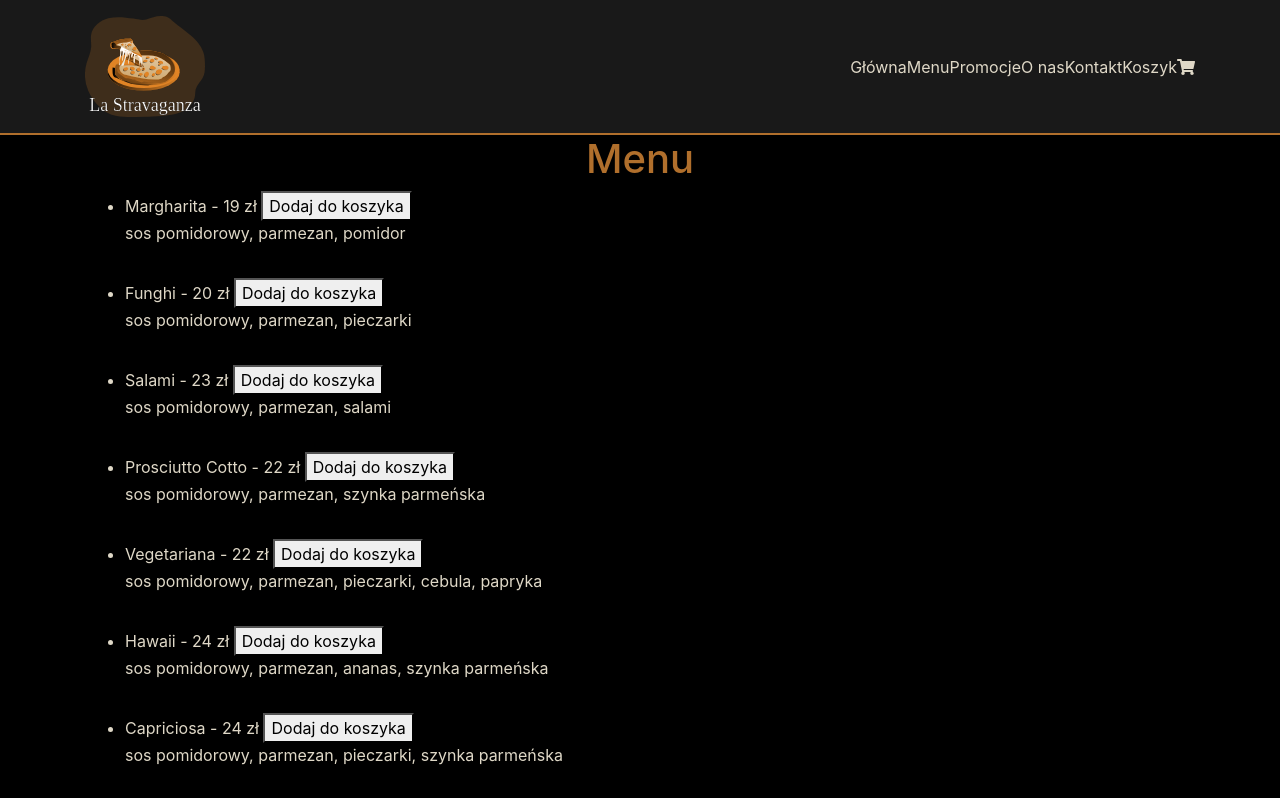
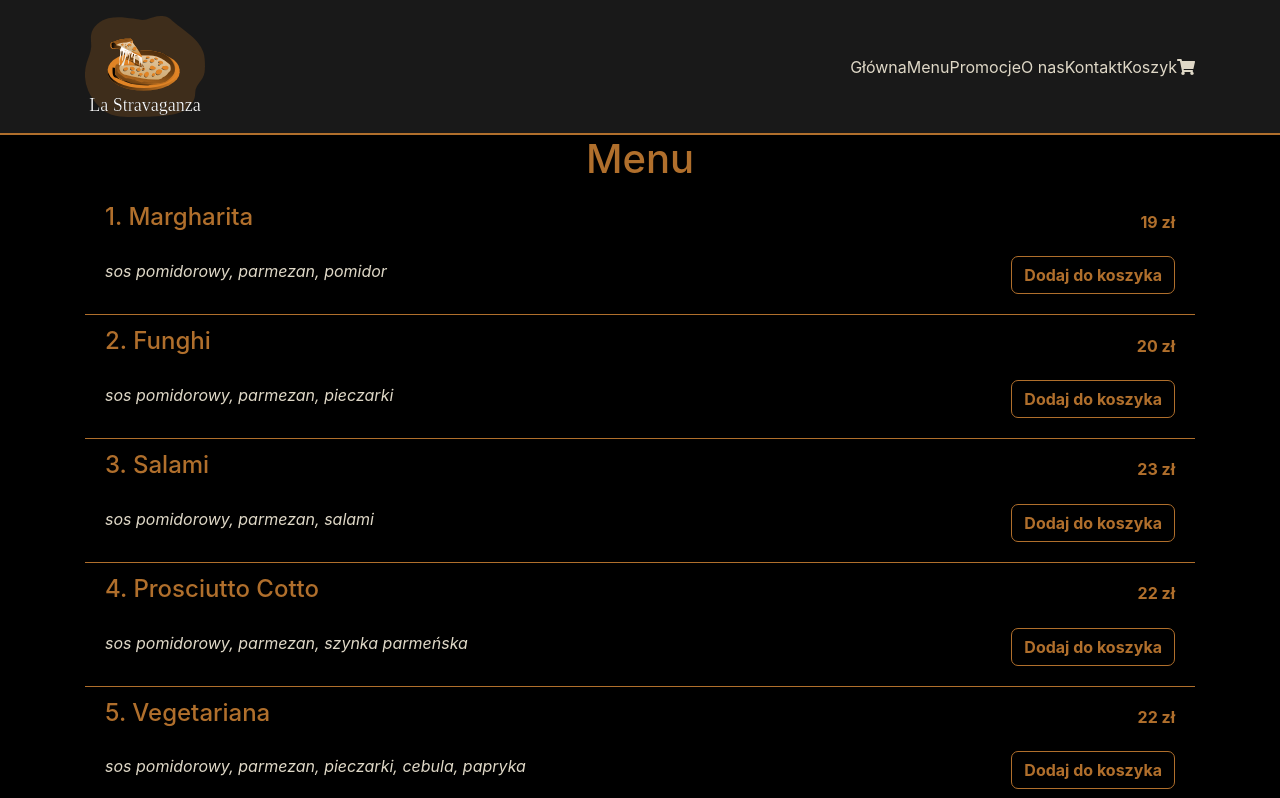
Before and after one commit to sebastian-mscisz/LaStravaganza-Project, a React app: page /menu in a window 1280 px wide. Shown: the top 798 px of the page. Built offline with nearby package versions, Linux system fonts and the light colour scheme.

Commit message:
+added more styles to menu

```diff
--- a/src/components/index.js
+++ b/src/components/index.js
@@ -4,6 +4,7 @@ import App from "./App";
 import "bootstrap/dist/css/bootstrap.min.css";
 import "bootstrap/dist/js/bootstrap";
 import "@fortawesome/fontawesome-free/js/all.js";
+import "@fortawesome/fontawesome-free/css/all.css";
 import "../sass/index.scss";
 
 ReactDOM.render(<App />, document.getElementById("root"));
--- a/src/components/layouts/AddToCartButton.js
+++ b/src/components/layouts/AddToCartButton.js
@@ -8,7 +8,16 @@ const AddToCartButton = (props) => {
     ingredients: props.ingredients,
   };
   return (
-    <button onClick={() => props.handleAddItem(item)}>Dodaj do koszyka</button>
+    <button
+      className="buyBtn btn btn-outline-secondary"
+      data-hover='<span className="fas fa-shopping-cart"></span>'
+      onClick={() => props.handleAddItem(item)}
+    >
+      <span class="btnIcon fas fa-shopping-cart"></span>
+      <span>
+        <strong>Dodaj do koszyka</strong>
+      </span>
+    </button>
   );
 };
 
--- a/src/components/layouts/Item.js
+++ b/src/components/layouts/Item.js
@@ -3,8 +3,26 @@ import AddToCartButton from "./AddToCartButton";
 
 const Item = (props) => {
   return (
-    <li key={props.id}>
-      {props.name} - {props.price}{" "}
+    <li className="list-group-item bg-primary border-secondary" key={props.id}>
+      <div className="row">
+        <div className="col-9 m-auto">
+          <h4>
+            {props.id}. {props.name}
+          </h4>
+        </div>
+        <div className="col-3 text-right m-auto">
+          <p className="text-secondary m-auto">
+            <strong>{props.price}</strong>
+          </p>
+        </div>
+      </div>
+      <div className="row">
+        <div className="col-sm m-auto">
+          <p className="m-auto pt-2 pb-2">
+            <em>{props.ingredients}</em>
+          </p>
+        </div>
+        <div className="pb-2 pt-3 col-sm text-sm-right">
           <AddToCartButton
             id={props.id}
             name={props.name}
@@ -12,9 +30,8 @@ const Item = (props) => {
             ingredients={props.ingredients}
             handleAddItem={props.handleAddItem}
           />
-      <br />
-      {props.ingredients}
-      <hr />
+        </div>
+      </div>
     </li>
   );
 };
--- a/src/components/layouts/ItemList.js
+++ b/src/components/layouts/ItemList.js
@@ -14,8 +14,8 @@ const ItemList = (props) => {
   return (
     <>
       <div className="navbar-nav">
-        <h1 className="h1 text-center">Menu</h1>
-        <ul>{items}</ul>
+        <h1 className="text-center">Menu</h1>
+        <ul className="list-group list-group-flush">{items}</ul>
       </div>
     </>
   );
--- /dev/null
+++ b/src/sass/_buttons.scss
@@ -0,0 +1,43 @@
+.buyBtn {
+  position: relative;
+  border-radius: 7px 7px;
+  & .btnIcon {
+    visibility: hidden;
+    display: none;
+  }
+  &:hover {
+    background: $tertiary;
+  }
+  & span {
+    transition: 0.6s;
+    transition-delay: 0.2s;
+  }
+  &:before {
+    content: "";
+    position: absolute;
+    width: 85%;
+    text-align: center;
+    opacity: 0;
+    transition: 0.4s, opacity 0.6s;
+  }
+
+  /* :before */
+  &:before {
+    font-family: "Font Awesome 5 Free";
+    content: "\f07a";
+    font-weight: 900;
+    transform: translate(-150%, 0);
+  }
+  /* Span on :hover and :active */
+  &:hover span {
+    opacity: 0;
+    transform: scale(0.3);
+  }
+  /* :before pseudo-element on :hover
+      and :after pseudo-element on :active */
+  &:hover:before {
+    opacity: 1;
+    transform: translate(0, 0);
+    transition-delay: 0.4s;
+  }
+}
--- a/src/sass/index.scss
+++ b/src/sass/index.scss
@@ -6,3 +6,4 @@
 @import "footer";
 @import "header";
 @import "basketForm";
+@import "buttons";
```
Lines whose indentation alone changed are shown as unchanged.
